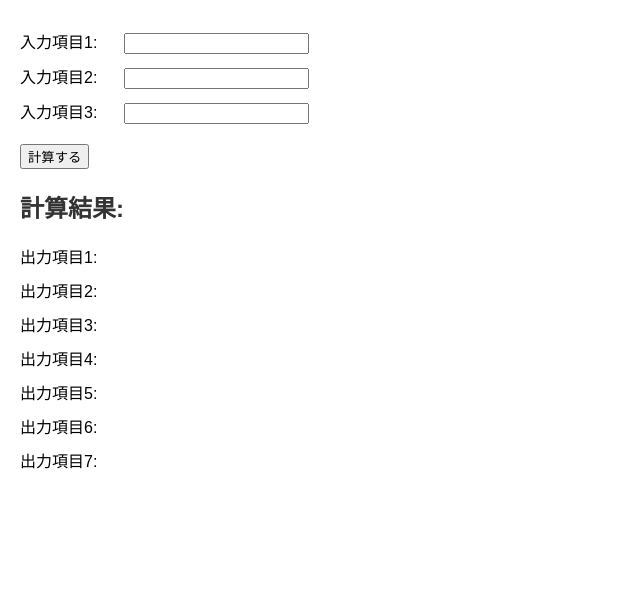
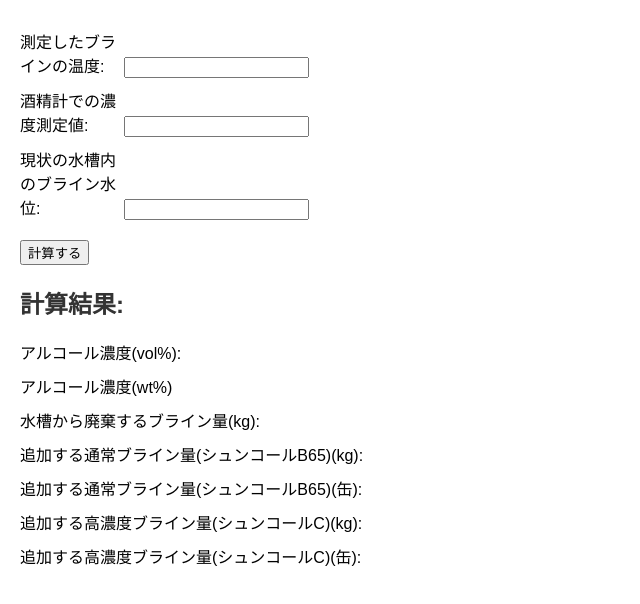
Before and after one commit to kimura-zerokara/brine-control, a plain HTML site: page index.html in a window 1280 px wide. Shown: the part 70-674 px from the top of the page, without its empty margins (0-640 px from the left). Drawn offline with Linux system fonts and the light colour scheme.

Commit message:
Update index.html

```diff
--- a/index.html
+++ b/index.html
@@ -8,26 +8,26 @@
 <body>
     <h1>ブライン濃度調整計算シート</h1>
     <form id="calculation-form">
-        <label for="input1">入力項目1:</label>
+        <label for="input1">測定したブラインの温度:</label>
         <input type="number" id="input1" name="input1" required>
         <br>
-        <label for="input2">入力項目2:</label>
+        <label for="input2">酒精計での濃度測定値:</label>
         <input type="number" id="input2" name="input2" required>
         <br>
-        <label for="input3">入力項目3:</label>
+        <label for="input3">現状の水槽内のブライン水位:</label>
         <input type="number" id="input3" name="input3" required>
         <br>
         <button type="button" onclick="calculate()">計算する</button>
     </form>
     <h2>計算結果:</h2>
     <div id="results">
-        <div>出力項目1: <span id="output1"></span></div>
-        <div>出力項目2: <span id="output2"></span></div>
-        <div>出力項目3: <span id="output3"></span></div>
-        <div>出力項目4: <span id="output4"></span></div>
-        <div>出力項目5: <span id="output5"></span></div>
-        <div>出力項目6: <span id="output6"></span></div>
-        <div>出力項目7: <span id="output7"></span></div>
+        <div>アルコール濃度(vol%): <span id="output1"></span></div>
+        <div>アルコール濃度(wt%) <span id="output2"></span></div>
+        <div>水槽から廃棄するブライン量(kg): <span id="output3"></span></div>
+        <div>追加する通常ブライン量(シュンコールB65)(kg): <span id="output4"></span></div>
+        <div>追加する通常ブライン量(シュンコールB65)(缶): <span id="output5"></span></div>
+        <div>追加する高濃度ブライン量(シュンコールC)(kg): <span id="output6"></span></div>
+        <div>追加する高濃度ブライン量(シュンコールC)(缶): <span id="output7"></span></div>
     </div>
     <script src="script.js"></script>
 </body>
```
